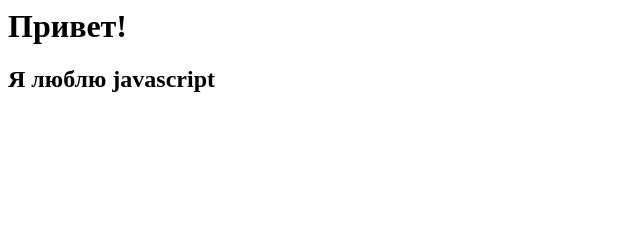
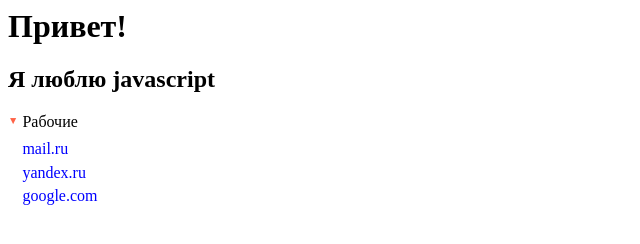
Before and after one commit to DmitrijSB/components_21_30, a website: page index.html in a window 1280 px wide. Shown: the whole page, without its empty margins (0-640 px from the left). Drawn offline with Linux system fonts and the light colour scheme.

Commit message:
+ components/menu

```diff
--- /dev/null
+++ b/app/app.js
@@ -0,0 +1,23 @@
+(function () {
+	'use strict';
+
+	let data = {
+		title: 'Рабочие',
+		items: [
+			{
+				anchor: 'mail.ru'
+			},
+			{
+				anchor: 'yandex.ru'
+			},
+			{
+				anchor: 'google.com'
+			},
+		]
+	};
+
+	let menu = new Menu({
+		el: document.querySelector('.js-menu'),
+		data,
+	});
+})();
--- /dev/null
+++ b/components/menu/menu.css
@@ -0,0 +1,65 @@
+.menu {
+    position: relative;
+    padding-left: 0.9rem;
+}
+
+.menu__title {
+    position: relative;
+    margin: 0;
+    font-size: 1em;
+    cursor: pointer;
+    border-bottom-width: 0;
+    border-color: #aaa;
+    border-color: rgba(0,0,0,0.3);
+    border-bottom-style: dotted;
+    color: #000;
+}
+
+.menu_close .menu__title {
+    border-bottom-width: 1px;
+}
+
+.menu__title:before {
+    content: '▼';
+    position: absolute;
+    right: 100%;
+    top: 0.2em;
+    display: inline-block;
+    width: 0.9rem;
+    color: tomato;
+    font-size: 0.65em;
+    vertical-align: middle;
+}
+
+.menu_close .menu__title:before {
+    content: '▶';
+    color: green;
+}
+
+.menu__list {
+    margin-top: 0.55em;
+    margin-bottom: 0;
+    padding-left: 0;
+    list-style: none;
+}
+
+.menu__item {
+    cursor: pointer;
+    color: #00f;
+    text-decoration: none;
+    margin-top: 0.35em;
+}
+
+.menu__item_selected {
+    color: tomato;
+}
+
+.menu_close .menu__list {
+    overflow: hidden;
+    position: absolute;
+    margin: -1px;
+    padding: 0;
+    width: 1px;
+    height: 1px;
+    border: 0;
+}
--- /dev/null
+++ b/components/menu/menu.js
@@ -0,0 +1,87 @@
+(function() {
+	'use strict';
+
+	class Menu {
+
+		/**
+		 * Конструктор класс Menu
+		 * @parm {Object} options
+		 */
+		constructor (options) {
+			this.el = options.el;
+			this.data = options.data;
+
+			this._initEvents();
+
+			this.render();
+		}
+
+		/**
+		 * Установка обработчиков событий
+		 */
+		_initEvents () {
+			this.el.addEventListener('click', this._onCLick.bind(this));
+		}
+
+
+		/**
+		 * Обработчик всех кликов по меню
+		 * @param {MouseEvent} event
+		 */
+		_onCLick (event) {
+			event.preventDefault();
+			let target = event.target;
+
+			if (target.classList.contains('menu__title')) {
+				this.toggle();
+			}
+
+			if (target.classList.contains('menu__item')) {
+				this.toggleItem(event.target);
+			}
+		}
+
+		render () {
+			this.el.innerHTML = '';
+
+			let title = document.createElement('a');
+			title.classList.add('menu__title');
+			title.classList.add('pure-menu-heading');
+			title.innerHTML = this.data.title;
+
+			let list = document.createElement('ul');
+			list.classList.add('menu__list');
+			list.classList.add('pure-menu-list');
+
+			this.data.items.forEach(itemData => {
+				let item = document.createElement('li');
+			item.classList.add('menu__item');
+			item.classList.add('pure-menu-link');
+
+			item.innerHTML = itemData.anchor;
+			list.appendChild(item);
+		});
+
+			this.el.appendChild(title);
+			this.el.appendChild(list);
+		}
+
+		/**
+		 * Выбор элемента меню
+		 * @param {HTMLElement} elem
+		 */
+		toggleItem (elem) {
+			elem.classList.toggle('menu__item_selected');
+			elem.style.color = elem.dataset.highlight;
+		}
+
+		/**
+		 * Переключение состояния меню
+		 */
+		toggle() {
+			this.el.classList.toggle('menu_close');
+		}
+	}
+
+	window.Menu = Menu;
+})();
--- a/index.html
+++ b/index.html
@@ -1,9 +1,19 @@
 <html>
 	<head>
 		<meta charset="utf-8">
+
+		<link rel="stylesheet" href="components/menu/menu.css">
+
+		<script src="components/menu/menu.js"></script>
 	</head>
 	<body>
 		<h1>Привет!</h1>
 		<h2>Я люблю javascript</h2>
+
+		<div id="app">
+			<div class="menu js-menu"></div>
+		</div>
+
+		<script src="app/app.js"></script>
 	</body>
 </html>
--- a/package.json
+++ b/package.json
@@ -4,6 +4,7 @@
   "description": "Учебный проект",
   "main": "index.js",
   "scripts": {
+    "serve": "static .",
     "test": "echo \"Error: no test specified\" && exit 1"
   },
   "repository": {
```
Also changed, not shown: README.md.
